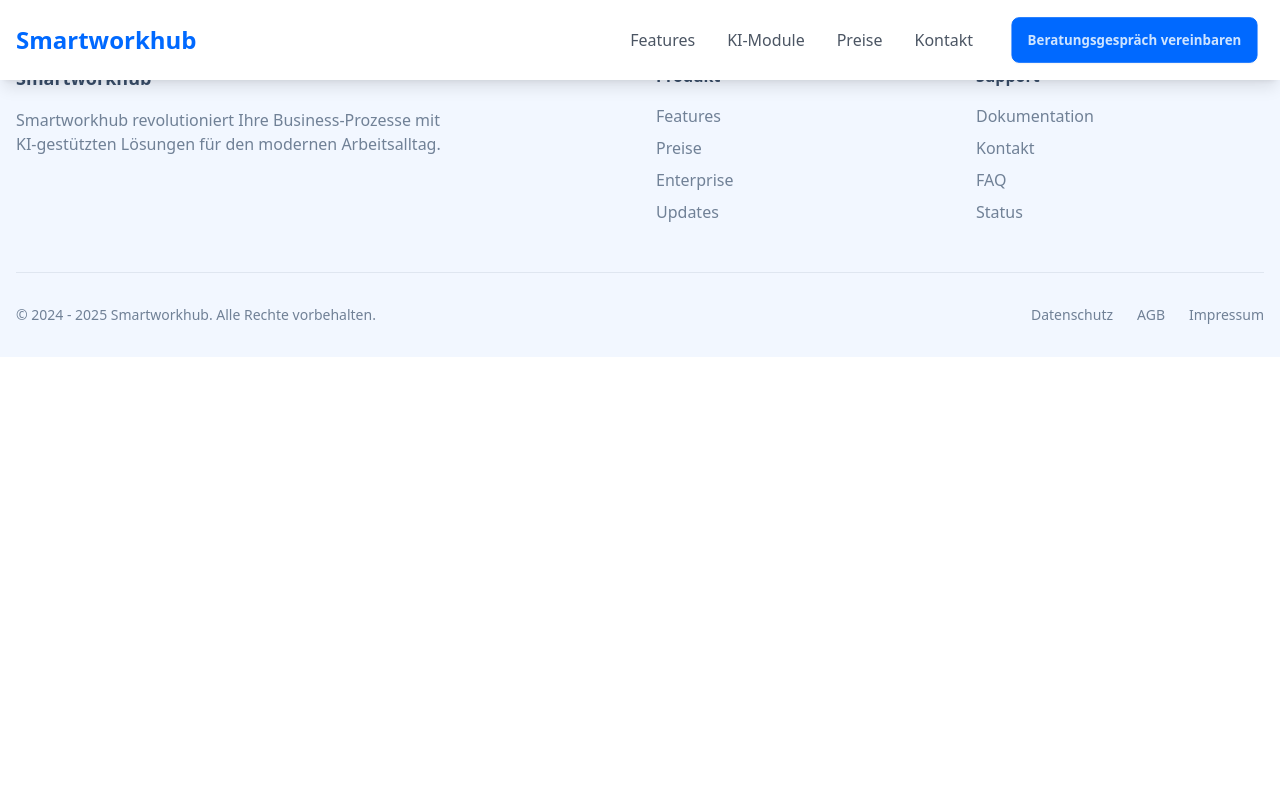
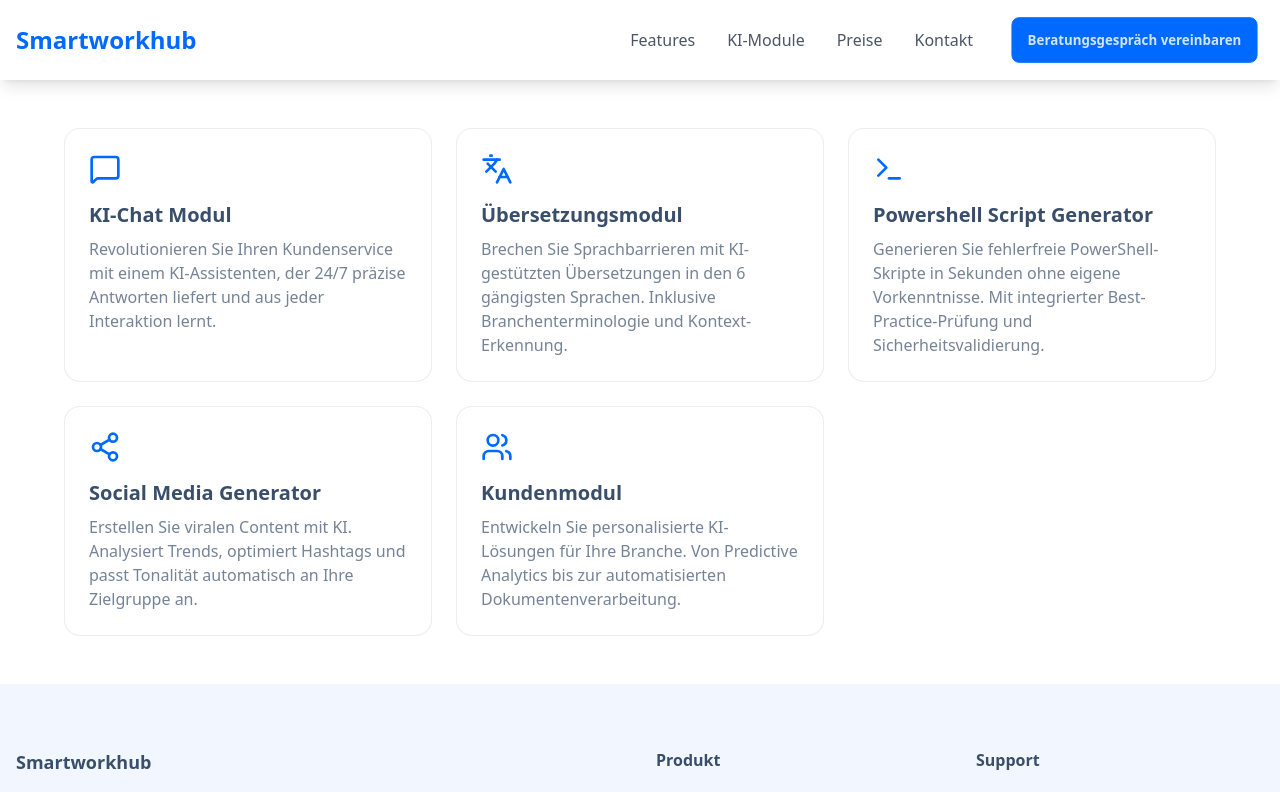
Before and after one commit to Ileies/swh-home, a SvelteKit app: page /modules in a window 1280 px wide. Shown: the top 792 px of the page. Built offline with nearby package versions, Linux system fonts and the light colour scheme.

Commit message:
Added all modules page

```diff
--- a/src/routes/modules/+page.svelte
+++ b/src/routes/modules/+page.svelte
@@ -0,0 +1,8 @@
+<script lang="ts">
+import ModuleGrid from '$lib/components/ModuleGrid.svelte';
+import cms from '$lib/cms.svelte';
+</script>
+
+<div class="mt-32">
+	<ModuleGrid modules={cms.modules.list} />
+</div>
```
